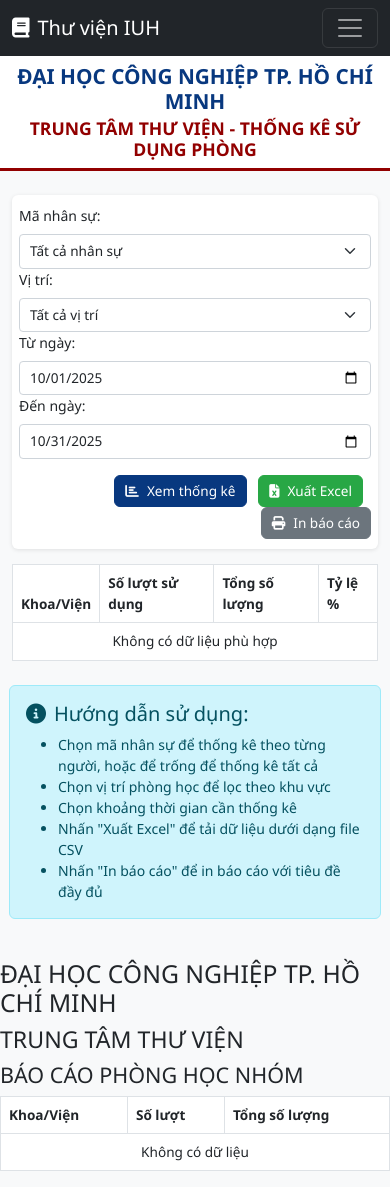
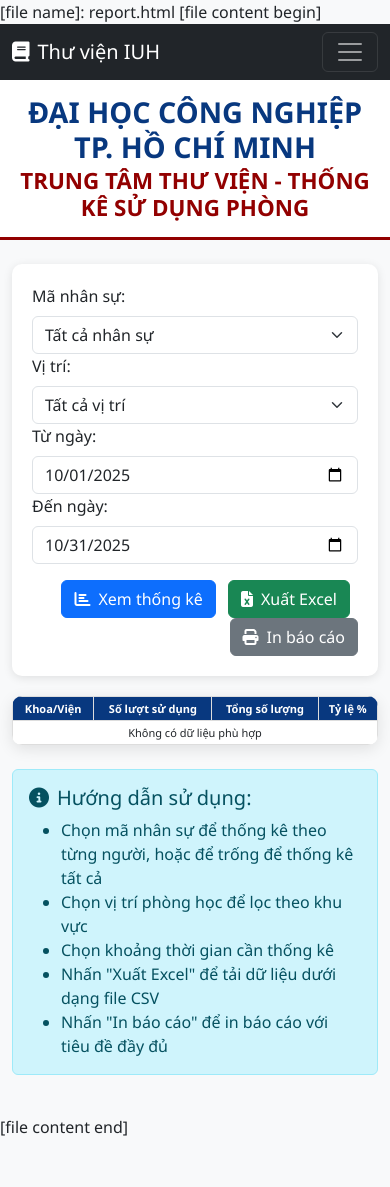
Before and after one commit to cattuongxp84/phonghocnhom, a Flask app: page /report in a window 390 px wide. After the commit the page ends 1136 px from the top, so only its background shows below. Run offline with Flask 3, Linux system fonts and the light colour scheme; data that the repository does not hold is empty.

Commit message:
Update report.html

```diff
--- a/templates/report.html
+++ b/templates/report.html
@@ -1,3 +1,5 @@
+[file name]: report.html
+[file content begin]
 <!DOCTYPE html>
 <html>
 <head>
@@ -10,267 +12,229 @@
         :root {
             --iuh-blue: #08387f;
             --iuh-red: #920000;
-            --light-gray: #f8f9fa;
-            --dark-gray: #343a40;
         }
 
         body {
             font-family: 'Segoe UI', Tahoma, Geneva, Verdana, sans-serif;
-            background-color: var(--light-gray);
-            font-size: 14px;
+            background-color: #f8f9fa;
+            margin: 0;
+            padding: 0;
         }
 
         .header {
             background: white;
-            color: white;
             border-bottom: 3px solid var(--iuh-red);
-            padding: 8px 0;
+            padding: 15px 0;
         }
 
         .header h1 {
             color: var(--iuh-blue);
-            font-size: 1.5rem;
+            font-size: 1.8rem;
             margin-bottom: 0.25rem;
             font-weight: bold;
         }
 
         .header h2 {
             color: var(--iuh-red);
-            font-size: 1.25rem;
+            font-size: 1.4rem;
             margin-bottom: 0;
             font-weight: bold;
         }
 
-        .header-title {
-            color: var(--iuh-blue);
-            font-weight: 700;
-            text-transform: uppercase;
-            border-bottom: 2px solid var(--iuh-red);
-            padding-bottom: 8px;
-            margin-bottom: 15px;
-            font-size: 1.2rem;
+        .filter-section {
+            background: white;
+            padding: 20px;
+            border-radius: 10px;
+            margin-bottom: 20px;
+            box-shadow: 0 2px 10px rgba(0,0,0,0.1);
         }
 
-        .card {
-            border-radius: 8px;
-            box-shadow: 0 2px 8px rgba(0, 0, 0, 0.1);
-            margin-bottom: 15px;
-            border: none;
+        .stats-table {
+            background: white;
+            border-radius: 10px;
+            overflow: hidden;
+            box-shadow: 0 4px 15px rgba(0,0,0,0.1);
+            margin-bottom: 20px;
         }
 
-        .card-header {
-            background-color: var(--iuh-blue);
+        .stats-table th {
+            background: var(--iuh-blue);
             color: white;
-            font-weight: bold;
-            border-radius: 8px 8px 0 0 !important;
+            border: 1px solid #ddd;
             padding: 8px 12px;
-            font-size: 0.9rem;
+            text-align: center;
+            font-size: 14px;
         }
 
-        .form-control, .form-select {
-            border-radius: 4px;
-            border: 1px solid #ced4da;
-            padding: 6px 10px;
-            font-size: 0.85rem;
+        .stats-table td {
+            padding: 6px 12px;
+            text-align: center;
+            vertical-align: middle;
+            border: 1px solid #ddd;
+            font-size: 13px;
         }
 
-        .btn {
-            padding: 5px 10px;
-            font-size: 0.85rem;
+        .total-row {
+            background-color: #e3f2fd;
+            font-weight: bold;
         }
 
-        .btn-primary {
-            background-color: var(--iuh-blue);
-            border-color: var(--iuh-blue);
+        .faculty-row {
+            background-color: #f8f9fa;
         }
 
-        .btn-danger {
-            background-color: var(--iuh-red);
-            border-color: var(--iuh-red);
+        .loading-spinner {
+            text-align: center;
+            padding: 40px;
         }
 
-        .btn-warning {
-            background-color: #ffc107;
-            border-color: #ffc107;
-            color: #212529;
+        .error-message {
+            color: #dc3545;
+            text-align: center;
+            padding: 20px;
         }
 
-        .btn-success {
-            background-color: #28a745;
-            border-color: #28a745;
+        /* Print Styles */
+        @media print {
+            @page {
+                size: A4;
+                margin: 15mm;
             }
 
-        .stat-card {
-            background: white;
-            border-radius: 6px;
-            padding: 10px;
-            margin-bottom: 10px;
-            box-shadow: 0 1px 4px rgba(0, 0, 0, 0.1);
-            height: 100%;
+            body {
+                background: white !important;
+                font-size: 12px;
+                line-height: 1.2;
+                margin: 0;
+                padding: 0;
             }
 
-        .row {
-            display: flex;
-            flex-wrap: wrap;
-            margin-right: -15px;
-            margin-left: -15px;
-            align-items: stretch;
+            .no-print {
+                display: none !important;
             }
 
-        .stat-card h5 {
-            color: var(--iuh-blue);
-            font-size: 0.85rem;
-            margin-bottom: 5px;
+            .print-container {
+                width: 100%;
+                margin: 0;
+                padding: 0;
             }
 
-        .stat-card p {
-            font-size: 1.1rem;
-            font-weight: bold;
-            margin-bottom: 0;
+            .print-header {
+                text-align: center;
+                margin-bottom: 15px;
+                border-bottom: 2px solid var(--iuh-red);
+                padding-bottom: 10px;
             }
 
-        .stat-card.today p {
-            color: var(--iuh-red);
+            .print-header h2 {
+                color: var(--iuh-blue);
+                font-size: 16px;
+                margin: 5px 0;
+                font-weight: bold;
             }
 
-        .stat-card.month p {
-            color: #28a745;
+            .print-header h3 {
+                color: var(--iuh-red);
+                font-size: 14px;
+                margin: 5px 0;
+                font-weight: bold;
             }
 
-        table {
+            .print-header h4 {
+                font-size: 13px;
+                margin: 8px 0;
+                font-weight: bold;
+            }
+
+            .stats-table {
+                box-shadow: none;
+                border: 1px solid #000;
+                margin: 10px 0;
+                page-break-inside: avoid;
+            }
+
+            .stats-table table {
                 width: 100%;
                 border-collapse: collapse;
-            margin-bottom: 15px;
-            font-size: 0.85rem;
             }
 
-        th {
-            background-color: var(--iuh-blue);
-            color: white;
-            padding: 8px;
-            text-align: left;
-            font-size: 0.85rem;
+            .stats-table th,
+            .stats-table td {
+                border: 1px solid #000;
+                padding: 4px 6px;
+                font-size: 11px;
+                line-height: 1.1;
+            }
+
+            .stats-table th {
+                background: #f0f0f0 !important;
+                color: #000 !important;
+                font-weight: bold;
+            }
+
+            .print-footer {
+                text-align: right;
+                margin-top: 20px;
+                font-style: italic;
+                font-size: 11px;
+            }
+
+            /* Đảm bảo bảng nằm gọn trong A4 */
+            .table-responsive {
+                max-height: none !important;
+                overflow: visible !important;
+            }
+
+            /* Tối ưu cho A4 */
+            .container {
+                width: 100% !important;
+                max-width: none !important;
+                margin: 0 !important;
+                padding: 0 !important;
+            }
+
+            /* Giảm khoảng cách giữa các dòng */
+            tr {
+                page-break-inside: avoid;
+                page-break-after: auto;
             }
 
             td {
-            padding: 8px;
-            border-bottom: 1px solid #ddd;
+                page-break-inside: avoid;
+                page-break-after: auto;
+            }
         }
 
-        tr:nth-child(even) {
-            background-color: #f2f2f2;
+        /* Hiển thị bình thường trên web */
+        .print-container {
+            display: none;
         }
 
-        tr:hover {
-            background-color: #e9ecef;
+        @media screen {
+            .screen-container {
+                display: block;
+            }
         }
 
-        .action-btn {
-            padding: 3px 6px;
-            margin: 0 2px;
-            border-radius: 3px;
-            font-size: 0.8rem;
+        @media print {
+            .screen-container {
+                display: none;
+            }
+            .print-container {
+                display: block;
+            }
         }
 
-        .pagination .page-item.active .page-link {
-            background-color: var(--light-gray);
-            border-color: var(--iuh-blue);
+        /* Tối ưu hiển thị trên mobile */
+        @media (max-width: 768px) {
+            .stats-table {
+                font-size: 12px;
             }
 
-        .pagination .page-link {
-            color: var(--iuh-blue);
-            padding: 5px 10px;
-            font-size: 0.85rem;
-        }
-
-        .online-room {
-            display: flex;
-            flex-wrap: wrap;
-            gap: 10px;
-            margin-bottom: 15px;
-        }
-
-        .room-card {
-            flex: 1 1 180px;
-            background: white;
-            border-radius: 6px;
-            padding: 10px;
-            box-shadow: 0 1px 4px rgba(0, 0, 0, 0.1);
-            border-left: 3px solid var(--iuh-blue);
-        }
-
-        .room-card h5 {
-            color: var(--iuh-blue);
-            margin-bottom: 8px;
-            font-size: 0.95rem;
-        }
-
-        .room-card p {
-            margin-bottom: 4px;
-            font-size: 0.85rem;
-        }
-
-        .room-card .status {
-            font-weight: bold;
-            font-size: 0.85rem;
-        }
-
-        .status-available {
-            color: #28a745;
-        }
-
-        .status-inuse {
-            color: var(--iuh-red);
-        }
-
-        .status-contact {
-            color: #ffc107;
-        }
-
-        .status-serving {
-            color: var(--iuh-red);
-        }
-
-        .filter-section {
-            background: white;
-            padding: 10px;
-            border-radius: 6px;
-            margin-bottom: 15px;
-            box-shadow: 0 1px 4px rgba(0, 0, 0, 0.1);
-        }
-
-        .tab-content {
-            padding: 15px 0;
-        }
-
-        .nav-tabs .nav-link.active {
-            color: var(--iuh-blue);
-            font-weight: bold;
-            border-bottom: 2px solid var(--iuh-blue);
-            font-size: 0.85rem;
-        }
-
-        .nav-tabs .nav-link {
-            color: var(--dark-gray);
-            font-size: 0.85rem;
-            padding: 8px 12px;
-        }
-
-        @media (max-width: 768px) {
-            .online-room {
-                flex-direction: column;
-            }
-
-            .room-card {
-                flex: 1 1 auto;
-            }
-
-            .header h1 {
-                font-size: 1.3rem;
-            }
-
-            .header h2 {
-                font-size: 1.1rem;
+            .stats-table th,
+            .stats-table td {
+                padding: 4px 6px;
+                font-size: 11px;
             }
         }
     </style>
@@ -726,3 +690,4 @@
     </script>
 </body>
 </html>
+[file content end]
```
Lines whose indentation alone changed are shown as unchanged.
